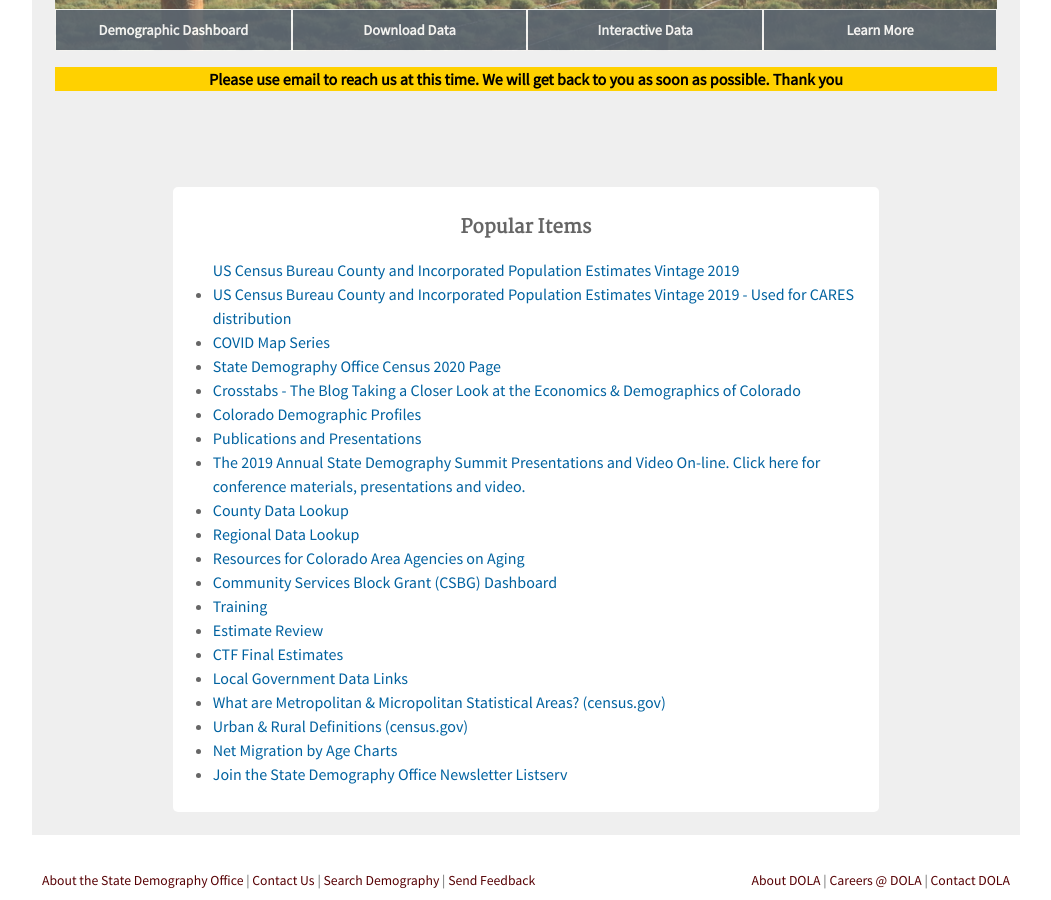
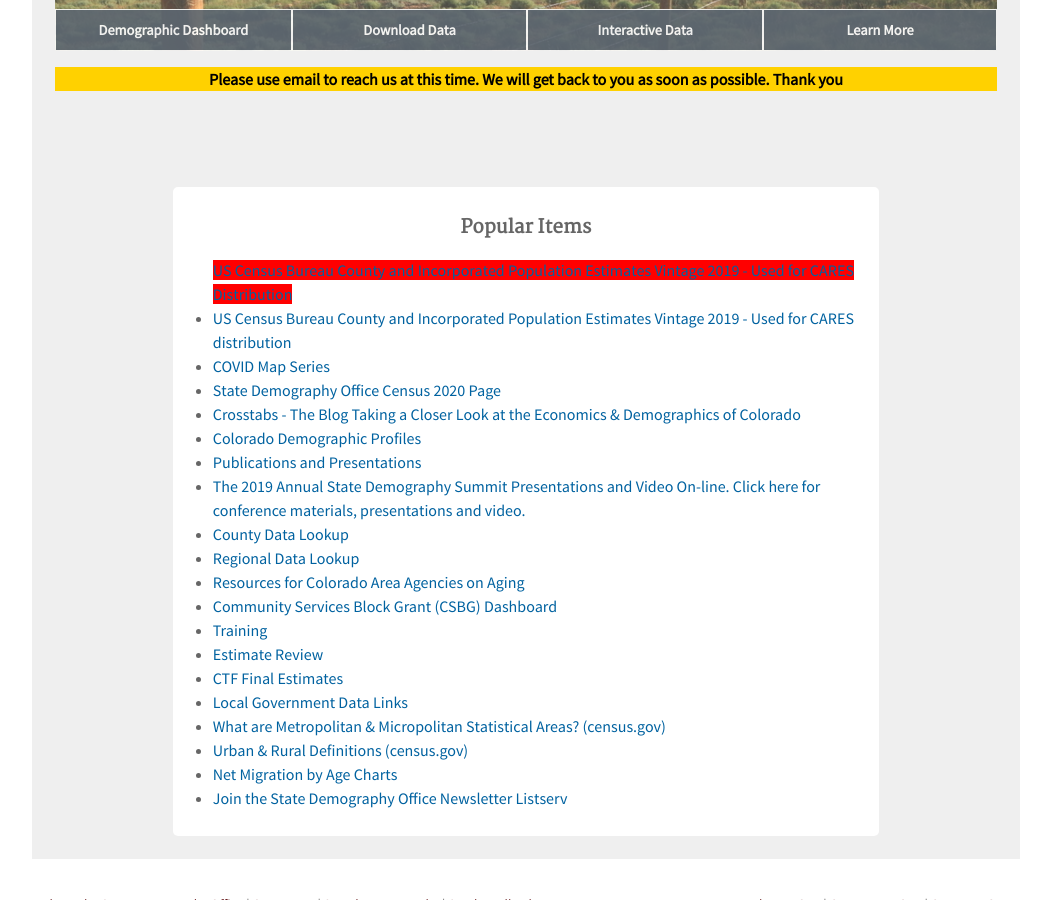
Before and after one commit to TBleess/Website_New, a Jekyll site: the page built from pages/0_Homepage_and_Footer_Links/index.md, in a window 1280 px wide and 900 px high, scrolled down 571 px. Shown: the whole window, without its empty margins (114-1165 px from the left). Built offline with Jekyll 4.4.1, drawn with Linux system fonts in a browser that asks for light colours.

Commit message:
Update _infobox.html

```diff
--- a/_includes/_infobox.html
+++ b/_includes/_infobox.html
@@ -51,7 +51,7 @@ display: none;
                           <div class="infobox">
                           <h3 class="center"> Popular Items</h3>
                            <ul>
-                             <a href="https://drive.google.com/file/d/1sweDxA5ipegGpGNlty9DW_ppNKb-JS07/view?usp=sharing" style="text-color:red;">US Census Bureau County and Incorporated Population Estimates Vintage 2019</a>
+                             <a href="https://drive.google.com/file/d/1sweDxA5ipegGpGNlty9DW_ppNKb-JS07/view?usp=sharing" style="background-color: red;">US Census Bureau County and Incorporated Population Estimates Vintage 2019 - Used for CARES Distribution</a>
                              {% for link in site.data.infobox %}
                               <li>
                                 <a href="{{ link.url }}">{{ link.name }}</a>
```
